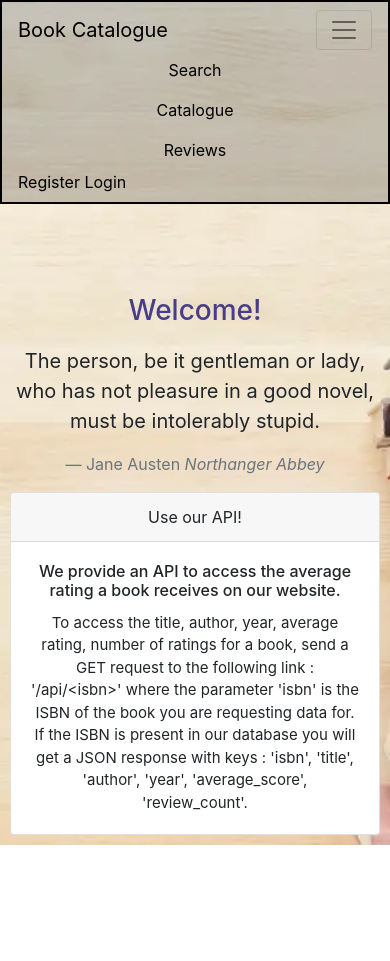
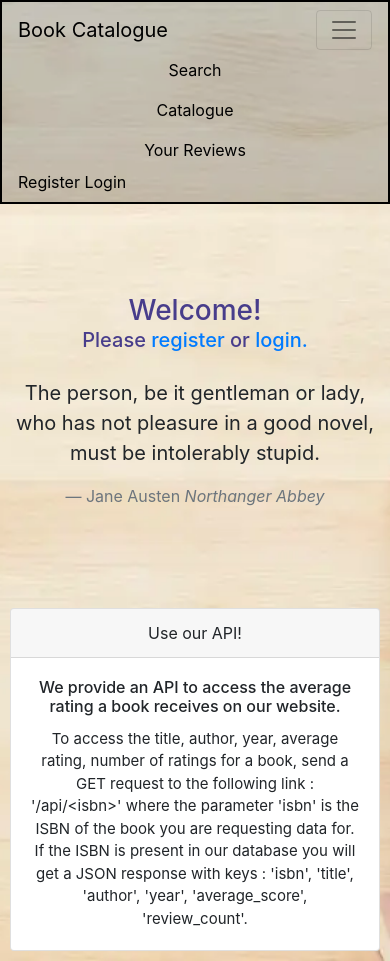
Before and after one commit to kritika-gupta/books-catalogue, a Flask app: page / in a window 390 px wide, after a click that opens the changed part. Before the commit the page ends 845 px from the top, so only its background shows below. Run offline with Flask 2, Linux system fonts and the light colour scheme; some libraries are stand-ins or nearby versions.

Commit message:
Improved home page, styling for mobile

```diff
--- a/static/styles/styles.css
+++ b/static/styles/styles.css
@@ -32,8 +32,9 @@ body {
   font-size: 20px;
 }
 
-.card #api {
-  margin-top: 8rem;
+#api {
+  position: relative;
+  margin-top: 100px;
 }
 
 #full-content {
@@ -59,7 +60,7 @@ body {
   position: relative;
 }
 #main-text .form-box .form-group {
-  width: 600px;
+  width: 80%;
   margin-left: auto;
   margin-right: auto;
   margin-top: 10px;
--- a/static/styles/styles.scss
+++ b/static/styles/styles.scss
@@ -34,9 +34,12 @@ body{
     font-size: 20px;
 }
 
-.card #api{
-    margin-top: 8rem;
+#api{
+    position: relative;
+    margin-top: 100px;
 }
+
+
 #full-content{
     position: relative;
     text-align: center;
@@ -61,7 +64,7 @@ body{
         // border: 2px solid black;
 
         .form-group{
-            width: 600px;
+            width: 80%;
             margin-left: auto;
             margin-right: auto;
             margin-top: 10px;
--- a/templates/_navbar.html
+++ b/templates/_navbar.html
@@ -9,7 +9,7 @@
     <div class="navbar-nav">
       <a class="nav-item nav-link active" href="{{ url_for('search') }}">Search <span class="sr-only">(current)</span></a>
       <a class="nav-item nav-link" href="{{ url_for('booklist') }}">Catalogue</a>
-      <a class="nav-item nav-link" href="{{ url_for('account') }}">Reviews</a>
+      <a class="nav-item nav-link" href="{{ url_for('account') }}">Your Reviews</a>
     </div>
   </div>
 
--- a/templates/index.html
+++ b/templates/index.html
@@ -2,6 +2,11 @@
 
 {% block heading %}
     Welcome!
+    <br>
+    {% if not username %}
+        <h5>Please <a href="{{ url_for('register') }}"> register</a> or <a href="{{ url_for('login') }}"> login.</a></h5>
+
+    {% endif %}
 {% endblock %}
 
 {%block body %}
@@ -10,6 +15,7 @@
         <p>The person, be it gentleman or lady, who has not pleasure in a good novel, must be intolerably stupid.</p>
         <footer class="blockquote-footer">Jane Austen <cite>Northanger Abbey</cite></footer>
     </blockquote>
+
 
     <div class="card" id="api">
         <div class="card-header">
```
Also changed, not shown: 1 other file.
